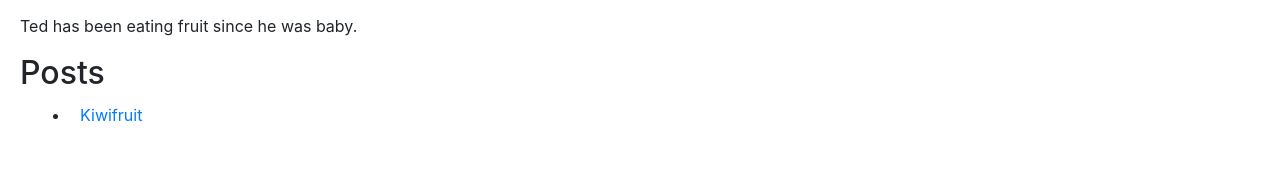
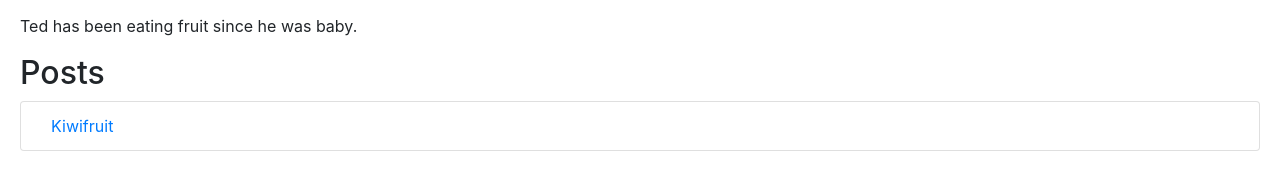
Before and after one commit to alif-munim/jekyll-init, a Jekyll site: the page built from root/_authors/ted.md, in a window 1280 px wide. Shown: the part 168-358 px from the top of the page. Built offline with Jekyll 4.4.1, drawn with Linux system fonts in a browser that asks for light colours.

Commit message:
Styling updates

```diff
--- a/root/_layouts/author.html
+++ b/root/_layouts/author.html
@@ -8,9 +8,9 @@
 
 
 <h2>Posts</h2>
-<ul>
+<ul class="list-group">
     {% assign filtered_posts = site.posts | where: "author", page.short_name %}
     {% for post in filtered_posts %}
-        <li><a href="{{ post.url }}">{{ post.title }}</a></li>
+        <li class="list-group-item"><a href="{{ post.url }}">{{ post.title }}</a></li>
     {% endfor %}
 </ul>
--- a/root/assets/css/styles.scss
+++ b/root/assets/css/styles.scss
@@ -5,3 +5,7 @@
 * {
     margin: 10px;
 }
+
+.list-group-item {
+    margin: 0;
+}
```
Also changed, not shown: 4 other files.
